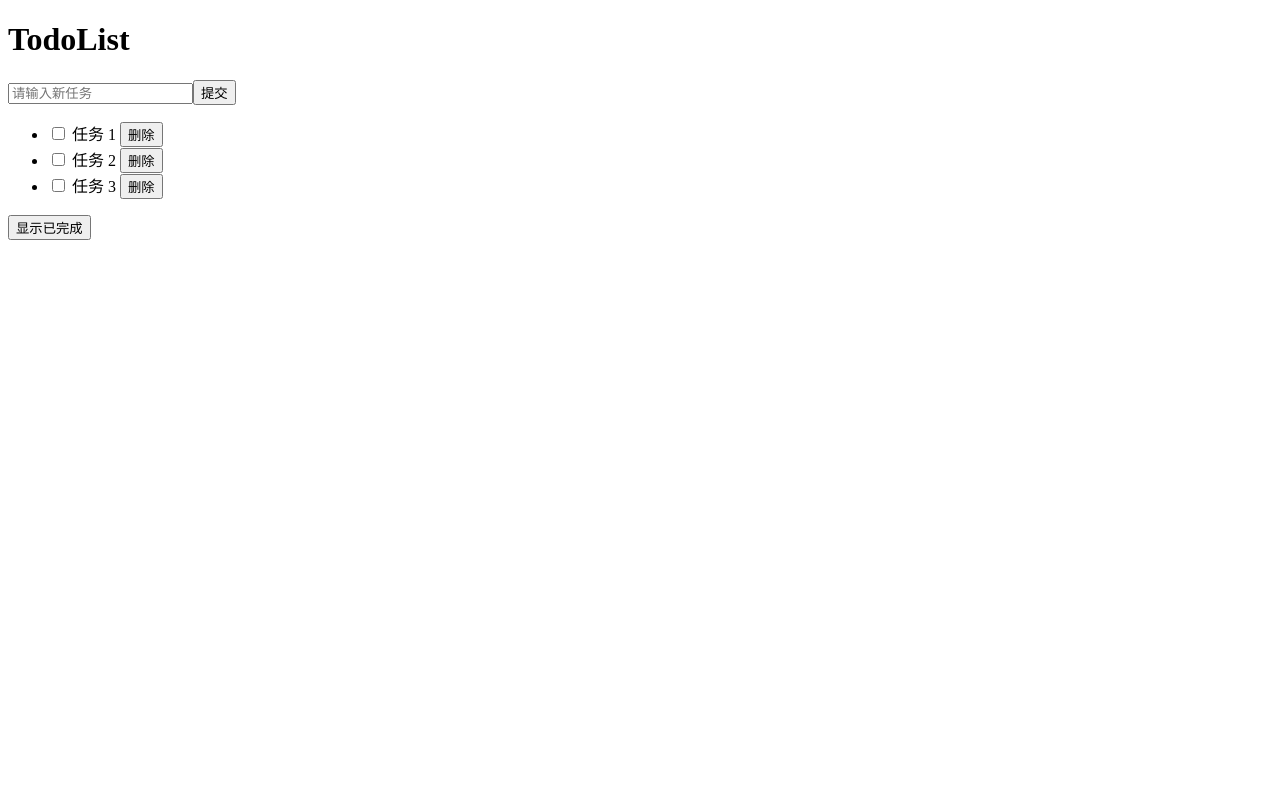
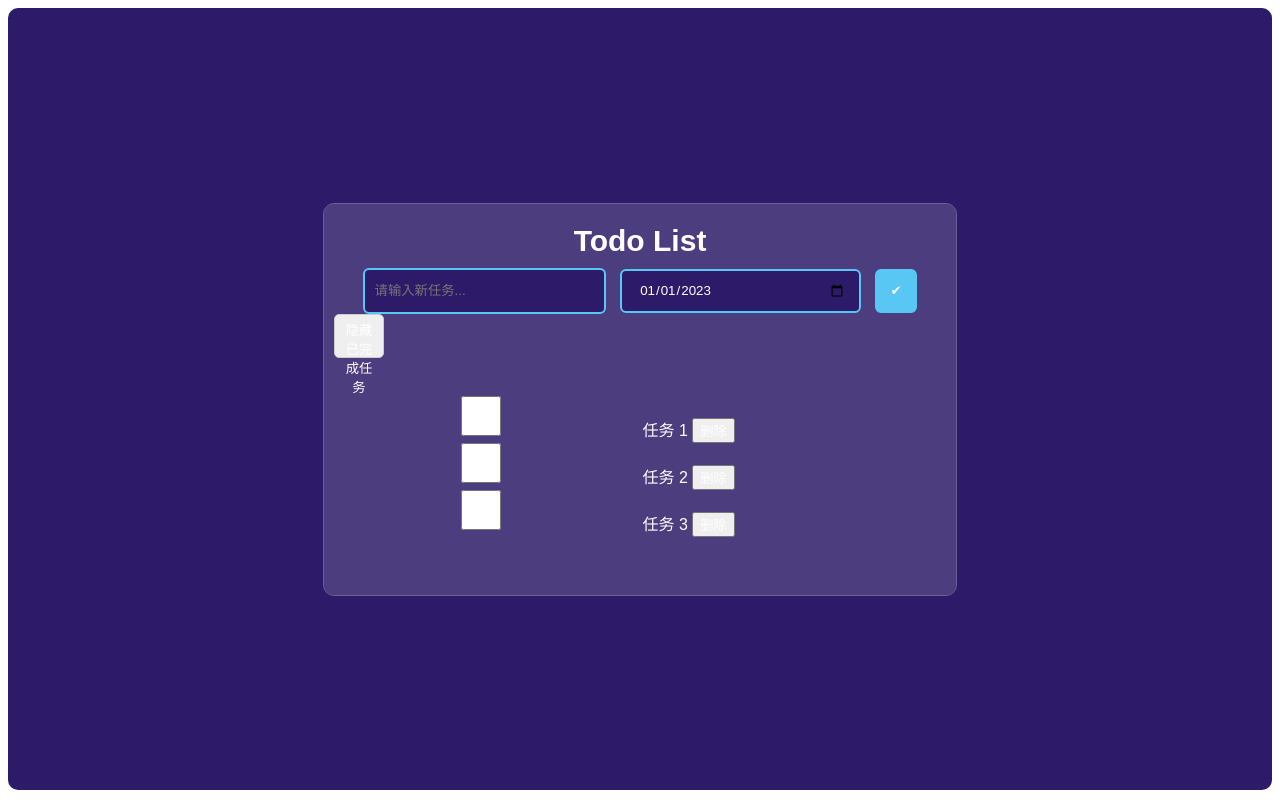
Before and after one commit to WuYujie666/todoList, a Vue app: page / in a window 1280 px wide. Built offline with nearby package versions, Linux system fonts and the light colour scheme; the HTML template or start-up script is replaced by a standard one.

Commit message:
修改TodoForm 和list的css样式

```diff
--- a/src/App.vue
+++ b/src/App.vue
@@ -3,11 +3,15 @@ import Todolist from './components/TodoList.vue'
 </script>
 
 <template>
-    <header><h1>TodoList</h1></header>
-
+    <header></header>
     <main>
         <Todolist />
     </main>
 </template>
 
-<style scoped></style>
+<style>
+* {
+    color: #ffffff;
+    font-family: '微软雅黑', '黑体', Arial;
+}
+</style>
--- a/src/components/FilterButton.vue
+++ b/src/components/FilterButton.vue
@@ -3,8 +3,19 @@
 </template>
 <script setup>
 import { ref, computed } from 'vue'
-let isDisplay = ref(false)
+let isDisplay = defineModel()
 let displayComplete = computed(() => {
-    return isDisplay.value ? '隐藏已完成' : '显示已完成'
+    return isDisplay.value ? '显示全部' : '隐藏已完成任务' //逻辑不复杂，应该直接写进template
 })
 </script>
+<style scoped>
+button {
+    width: 50px;
+    height: 44px;
+    margin: 0 10px;
+    padding: 5px 10px;
+    border: 1px solid #ccc;
+    border-radius: 5px;
+    cursor: pointer;
+}
+</style>
--- a/src/components/TodoForm.vue
+++ b/src/components/TodoForm.vue
@@ -1,6 +1,22 @@
 <template>
-    <input type="text" name="newItem" id="input" placeholder="请输入新任务" v-model="newContent" />
-    <button v-on:click="submit">提交</button>
+    <div class="formLine">
+        <input
+            type="text"
+            name="newItem"
+            id="input"
+            placeholder="请输入新任务..."
+            v-model="newContent"
+            class="inputBox roundBorder"
+        />
+        <input
+            type="date"
+            id="start"
+            name="trip-start"
+            value="2023-01-01"
+            class="inputBox roundBorder"
+        />
+        <button v-on:click="submit" class="roundBorder">✔</button>
+    </div>
 </template>
 <script setup>
 import { ref } from 'vue'
@@ -11,4 +27,39 @@ function submit() {
     newContent.value = ''
 }
 </script>
-<style scoped></style>
+<style>
+:root {
+    --main-color: #2d1b69;
+    --second-color: #58c7f3;
+    --text-color: #ffffff;
+}
+
+.formLine {
+    display: flex;
+    justify-content: center;
+    margin: auto 5%;
+}
+input {
+    width: 300px;
+    height: 40px;
+    margin: auto 7px;
+    background-color: var(--main-color);
+    color: var(--text-color);
+    text-indent: 8px;
+    /* 好神奇啊 */
+}
+input[type='date']::-webkit-calendar-picker-indicator {
+    position: relative;
+    left: -13px;
+}
+.roundBorder {
+    border-radius: 6px;
+    border: 2px solid var(--second-color);
+}
+.formLine button {
+    width: 50px;
+    height: 44px;
+    margin: auto 7px;
+    background-color: var(--second-color);
+}
+</style>
--- a/src/components/TodoList.vue
+++ b/src/components/TodoList.vue
@@ -9,7 +9,7 @@ const todoList = ref<TodoItem[]>([
     { id: id++, content: '任务 2', completed: false },
     { id: id++, content: '任务 3', completed: false },
 ])
-let isDisplay = ref(true)
+let isDisplay = ref(false)
 const filteredTodos = computed(() => {
     return isDisplay.value
         ? todoList.value.filter((item: TodoItem) => !item.completed)
@@ -29,7 +29,10 @@ function getTodoById(id: number): TodoItem {
 </script>
 
 <template>
-    <main>
+    <div class="background text">
+        <div class="bigContainer">
+            <h1>Todo List</h1>
+            <!-- 太神奇了写header里就不行 -->
             <TodoForm
                 v-on:addItem="
                     (newContent: string) =>
@@ -40,13 +43,17 @@ function getTodoById(id: number): TodoItem {
                         })
                 "
             />
+            <FilterButton v-model="isDisplay" />
             <ul>
                 <TodoItem
                     v-for="(item, id) in filteredTodos"
                     :key="id"
                     v-bind="item"
                     v-on:toggleCompleted="
-                    () => (getTodoById(id).completed = !getTodoById(id).completed)
+                        () => {
+                            let i = getTodoById(id)
+                            i.completed = !i.completed
+                        }
                     "
                     v-on:deleteItem="
                         () => todoList.splice(id, 1) //这个地方就是不能.value
@@ -55,8 +62,39 @@ function getTodoById(id: number): TodoItem {
                 <!--  切换真假 是=!，不是!= -->
                 <!-- <li v-for="(item, index) in todoList" :key="index">{{ item }}</li> -->
             </ul>
-        <FilterButton v-model:isDisplay="isDisplay" />
-    </main>
+        </div>
+    </div>
 </template>
 
-<style scoped></style>
+<style scoped>
+.background {
+    display: flex;
+    justify-content: center; /* 水平居中 */
+    align-items: center; /* 垂直居中 */
+    height: 97.8vh; /*为什么*/
+    background-color: #2d1b69; /* 背景颜色 */
+    border-radius: 10px;
+}
+
+.bigContainer {
+    outline: #6c6096 solid 1px;
+    border-radius: 10px;
+    height: 50%;
+    width: 50%;
+    padding: 0px;
+    background-color: #4c3d7f;
+}
+
+h1 {
+    margin-bottom: 10px;
+    padding: 0px;
+    text-align: center;
+    font-size: 30px;
+    font-weight: bold;
+}
+ul {
+    list-style-type: none;
+    padding: 0px;
+    margin: 0px;
+}
+</style>
```
Also changed, not shown: 1 other file (tests, documents, lock files or other folders). Lines whose indentation alone changed are shown as unchanged.
